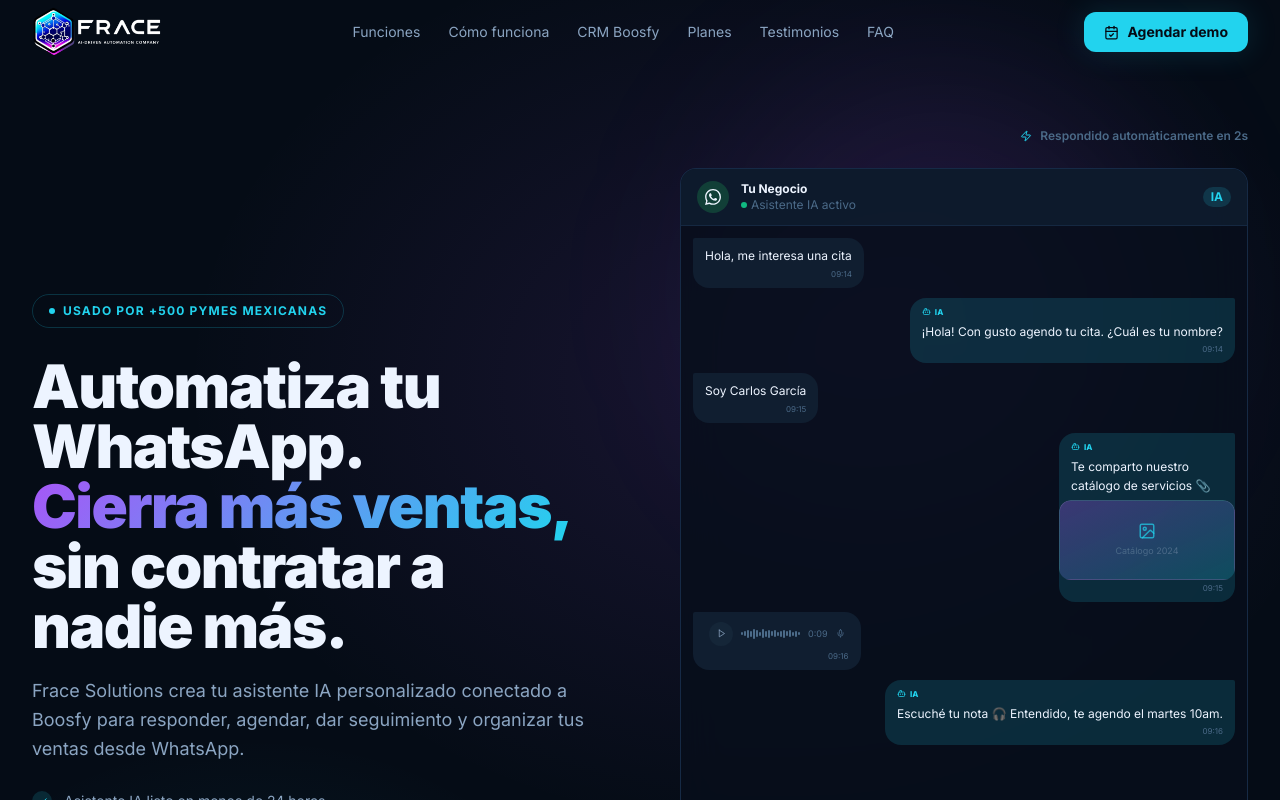
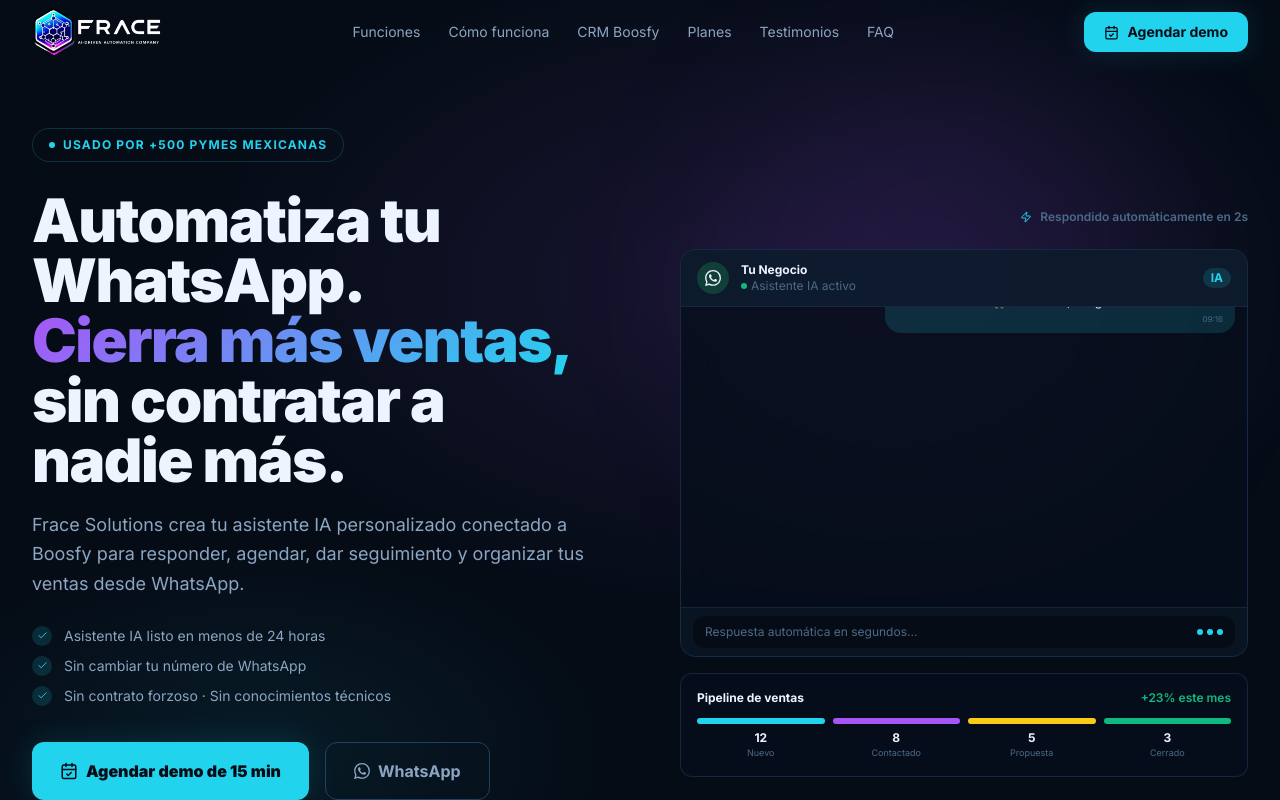
Before and after one commit to boosfyapp/landing-frace, a Next.js app: page / in a window 1280 px wide. Shown: the top 800 px of the page. Built offline with nearby package versions, Linux system fonts and the light colour scheme.

Commit message:
fix: chat auto-scroll sincronizado con delays de burbujas, scrollbar invisible, altura fija

```diff
--- a/src/app/globals.css
+++ b/src/app/globals.css
@@ -87,6 +87,10 @@ body {
     background-clip: text;
   }
 
+  /* Scrollbar invisible — usado en el chat mockup */
+  .no-scrollbar::-webkit-scrollbar { display: none; }
+  .no-scrollbar { -ms-overflow-style: none; scrollbar-width: none; }
+
   .gradient-text-green {
     background: linear-gradient(135deg, #22D3EE 0%, #10B981 100%);
     -webkit-background-clip: text;
--- a/src/components/sections/Hero.tsx
+++ b/src/components/sections/Hero.tsx
@@ -1,5 +1,5 @@
 'use client'
-import { useRef } from 'react'
+import { useRef, useEffect } from 'react'
 import { motion, useScroll, useTransform } from 'framer-motion'
 import { CalendarCheck, Check, Bot, Zap, Image as ImageIcon, FileText, Mic, Play } from 'lucide-react'
 import { LINKS } from '@/lib/constants'
@@ -159,6 +159,19 @@ function ChatBubble({ bubble }: { bubble: Bubble }) {
 }
 
 function WAChatMockup({ compact = false }: { compact?: boolean }) {
+  const bottomRef = useRef<HTMLDivElement>(null)
+
+  // Scroll to bottom right after each bubble finishes animating in
+  useEffect(() => {
+    const timers = CHAT_BUBBLES.map((bubble) =>
+      setTimeout(
+        () => bottomRef.current?.scrollIntoView({ behavior: 'smooth', block: 'end' }),
+        (bubble.delay + 0.45) * 1000
+      )
+    )
+    return () => timers.forEach(clearTimeout)
+  }, [])
+
   return (
     <motion.div
       initial={{ opacity: 0, y: 24 }}
@@ -182,11 +195,15 @@ function WAChatMockup({ compact = false }: { compact?: boolean }) {
         <div className="text-xs bg-brand-cyan/15 text-brand-cyan px-2 py-0.5 rounded-full font-bold">IA</div>
       </div>
 
-      {/* Messages */}
-      <div className={`p-3 space-y-2.5 overflow-hidden ${compact ? 'max-h-[260px]' : 'min-h-[240px]'}`}>
+      {/* Messages — altura fija, auto-scroll invisible */}
+      <div
+        className={`p-3 space-y-2.5 overflow-y-scroll no-scrollbar ${compact ? 'h-[260px]' : 'h-[300px]'}`}
+      >
         {CHAT_BUBBLES.map((bubble, i) => (
           <ChatBubble key={i} bubble={bubble} />
         ))}
+        {/* Anchor: scroll target */}
+        <div ref={bottomRef} className="h-px" />
       </div>
 
       {/* Input */}
```
